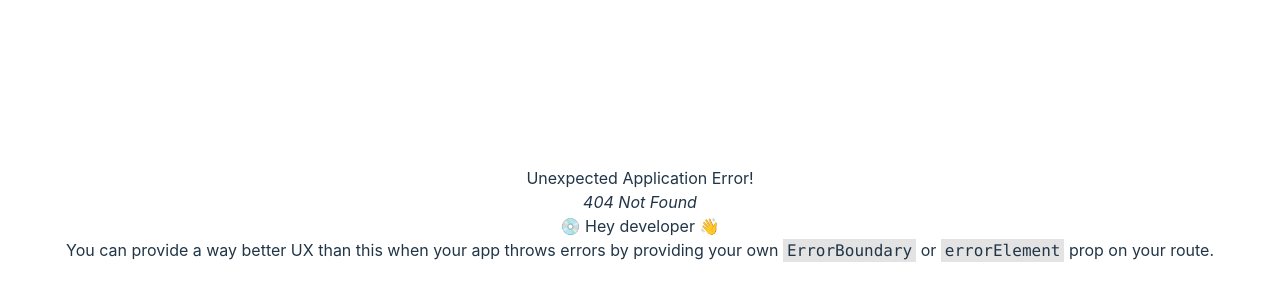
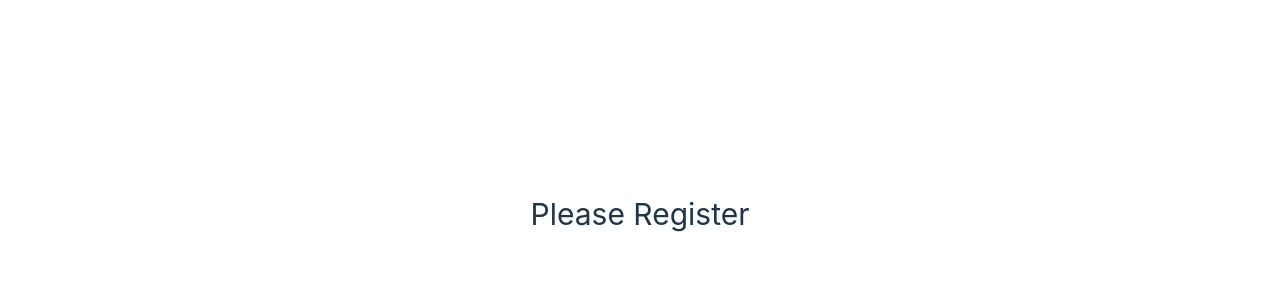
Before and after one commit to jubayer-webdev/ProgrammingHeroWebCourse, a React (Vite) app: page /register in a window 1280 px wide. Before the commit this address had no page. Shown: the part 186-486 px from the top of the page. Built offline with nearby package versions, Linux system fonts and the light colour scheme.

Commit message:
added some components

```diff
--- /dev/null
+++ b/src/components/Header/Header.jsx
@@ -0,0 +1,11 @@
+
+
+const Header = () => {
+    return (
+        <div>
+
+        </div>
+    );
+};
+
+export default Header;
--- /dev/null
+++ b/src/components/Login/Login.jsx
@@ -0,0 +1,9 @@
+const Login = () => {
+    return (
+        <div>
+            <h2 className="text-3xl">Please Login</h2>
+        </div>
+    );
+};
+
+export default Login;
--- /dev/null
+++ b/src/components/Register/Register.jsx
@@ -0,0 +1,9 @@
+const Register = () => {
+    return (
+        <div>
+            <h2 className="text-3xl">Please Register</h2>
+        </div>
+    );
+};
+
+export default Register;
```
Also changed, not shown: src/main.jsx (+10 -0 lines).
